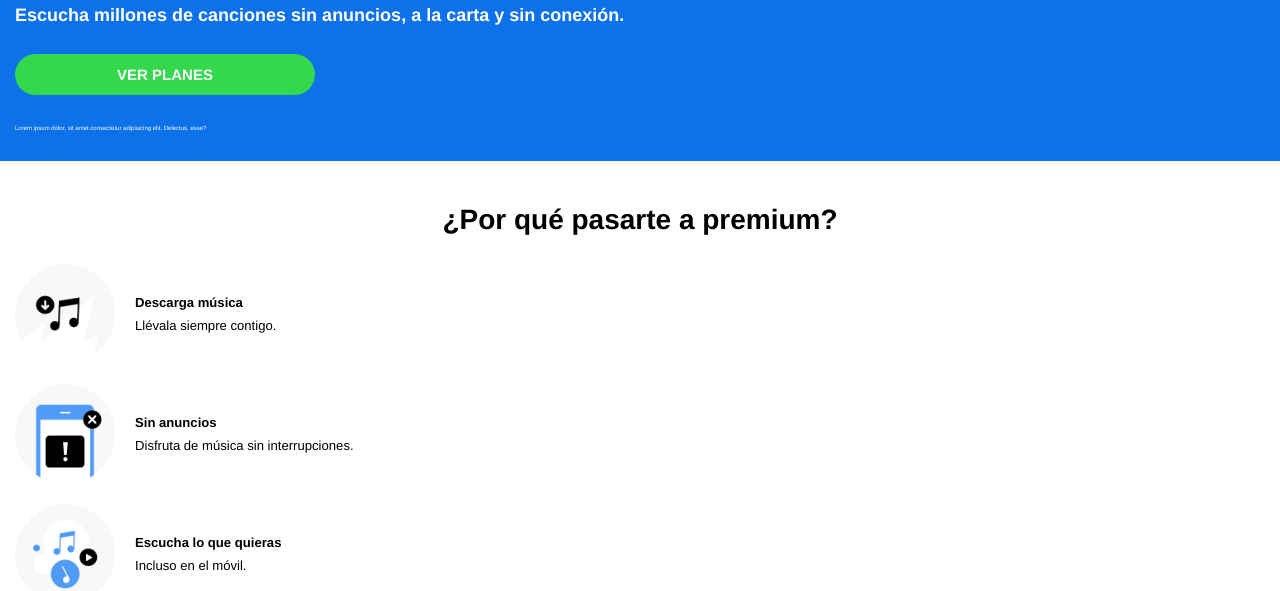
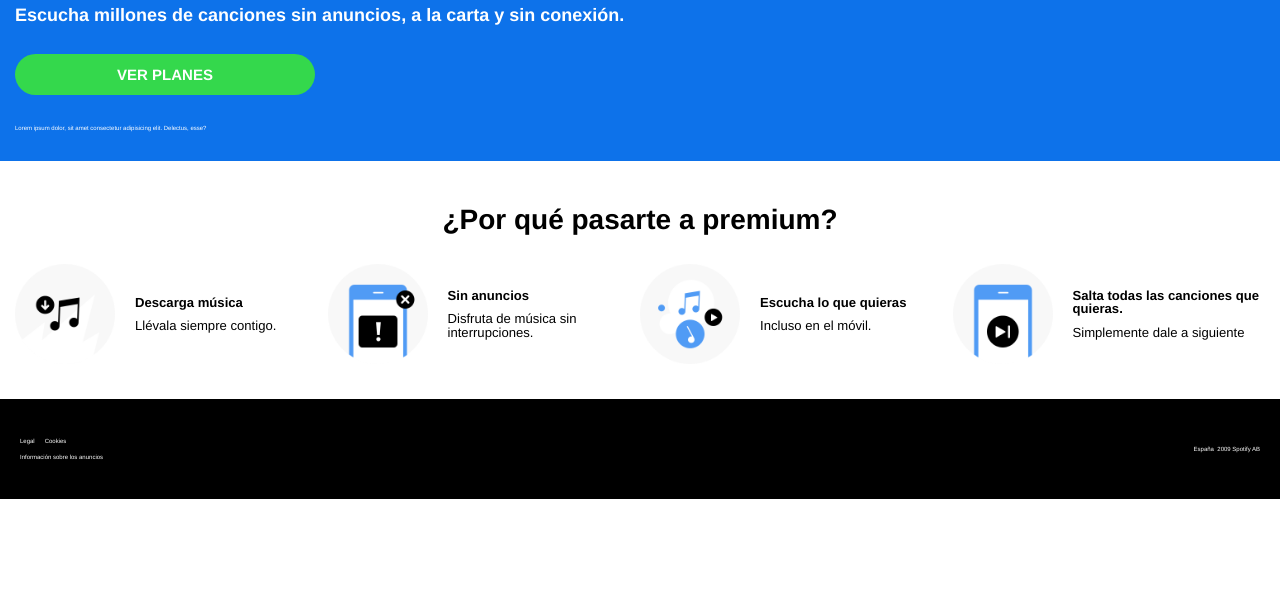
Before and after one commit to Adalab/promo-s-module-1-pair-3-spotify_2, a plain HTML site: page index.html in a window 1280 px wide. Shown: the part 209-800 px from the top of the page. Drawn offline with Linux system fonts and the light colour scheme.

Commit message:
add footer

```diff
--- a/css/desktop.css
+++ b/css/desktop.css
@@ -0,0 +1,6 @@
+@media (min-width: 1200px) {
+    .container_article {
+            flex-direction: row;
+            flex-wrap: nowrap;
+        }
+}
--- a/css/style.css
+++ b/css/style.css
@@ -119,6 +119,28 @@
 
 .footer {
     background-color: black;
+    color: white;
     width: 100%;
     height: 100px;
+    display: flex;
+    justify-content: space-between;
+    align-items: center;
+    padding: 0 20px;
 }
+
+.lista-footer {
+    display: flex;
+    flex-direction: row;
+    gap: 10px;
+    flex-wrap: wrap;
+}
+
+.legal{
+    width: 50%;
+}
+.cookies{
+    width: 50%;
+}
+.anuncios {
+    align-self: flex-end;
+}
--- a/css/tablet.css
+++ b/css/tablet.css
@@ -10,12 +10,19 @@
         gap: 15px; /* no entiendo */
         padding-right: 13px;
     }
+
+    .container_article {
+        flex-direction: row;
+        flex-wrap: wrap;
+    }
+
+    .article {
+        width: 50%;
+    }
 }
 
 @media (max-width:720px) {
     .nav_container {
         display: none;
     }
-
-
 }
--- a/index.html
+++ b/index.html
@@ -83,8 +83,20 @@
 
 
     <footer class="footer">
-          <nav></nav>
-          <small></small>
+          <nav class="footer-nav">
+            <ul class="lista-footer">
+              <li class="lega">Legal</li>
+              <li class="cookies">Cookies</li>
+              <li class="anuncios">Información sobre los anuncios</li>
+            </ul>
+          </nav>
+
+          <div>
+            <small>España</small>
+            <img src="" alt="">
+            <small>2009 Spotify AB</small>
+          </div>
+
       </footer>
 
   </body>
```
